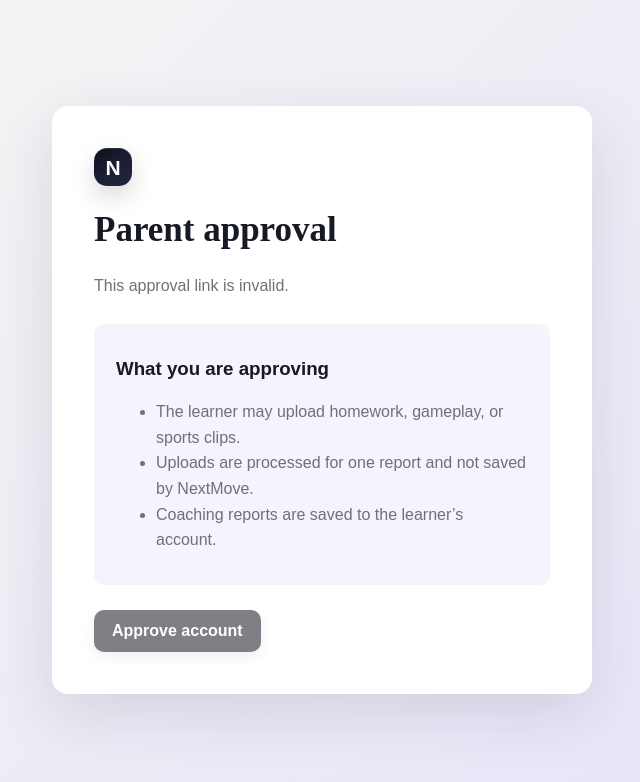
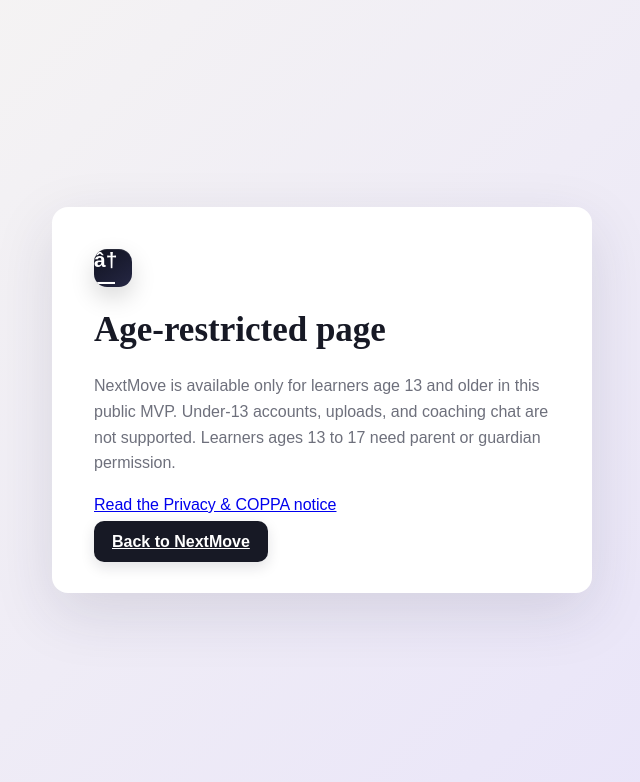
Before and after one commit to Kmaralla/nextmove, a website: page public/consent.html in a window 1280 px wide. Shown: the whole page, without its empty margins (318-958 px from the left). Drawn offline with Linux system fonts and the light colour scheme.

Commit message:
sync age restriction page with latest local MVP

```diff
--- a/public/consent.html
+++ b/public/consent.html
@@ -1 +1,18 @@
-<!doctype html><html><head><meta charset="utf-8"><meta name="viewport" content="width=device-width"><title>Parent approval · NextMove</title><link rel="stylesheet" href="styles.css"></head><body class="consent-page"><main><span class="brand-mark">N</span><h1>Parent approval</h1><p id="message">Review the details below, then approve if you are the learner’s parent or guardian.</p><div class="consent-box"><h3>What you are approving</h3><ul><li>The learner may upload homework, gameplay, or sports clips.</li><li>Uploads are processed for one report and not saved by NextMove.</li><li>Coaching reports are saved to the learner’s account.</li></ul></div><button class="dark-btn" id="approve">Approve account</button></main><script>const t=new URLSearchParams(location.search).get('token'),b=document.querySelector('#approve'),m=document.querySelector('#message');if(!t){b.disabled=true;m.textContent='This approval link is invalid.'}b.onclick=async()=>{b.disabled=true;try{const r=await fetch('/api/consent',{method:'POST',headers:{'Content-Type':'application/json'},body:JSON.stringify({token:t})}),d=await r.json();m.textContent=r.ok?`${d.name}'s account is approved. They can now upload files.`:d.error;b.textContent=r.ok?'Approved ✓':'Could not approve'}catch{m.textContent='The approval service could not be reached. Please try again.';b.disabled=false}};</script></body></html>
+<!doctype html>
+<html lang="en">
+<head>
+  <meta charset="utf-8">
+  <meta name="viewport" content="width=device-width,initial-scale=1">
+  <title>Age Restricted Â· NextMove</title>
+  <link rel="stylesheet" href="styles.css">
+</head>
+<body class="consent-page">
+  <main>
+    <span class="brand-mark">â†—</span>
+    <h1>Age-restricted page</h1>
+    <p>NextMove is available only for learners age 13 and older in this public MVP. Under-13 accounts, uploads, and coaching chat are not supported. Learners ages 13 to 17 need parent or guardian permission.</p>
+    <p><a href="/privacy.html">Read the Privacy & COPPA notice</a></p>
+    <a class="dark-btn" href="/">Back to NextMove</a>
+  </main>
+</body>
+</html>
```
